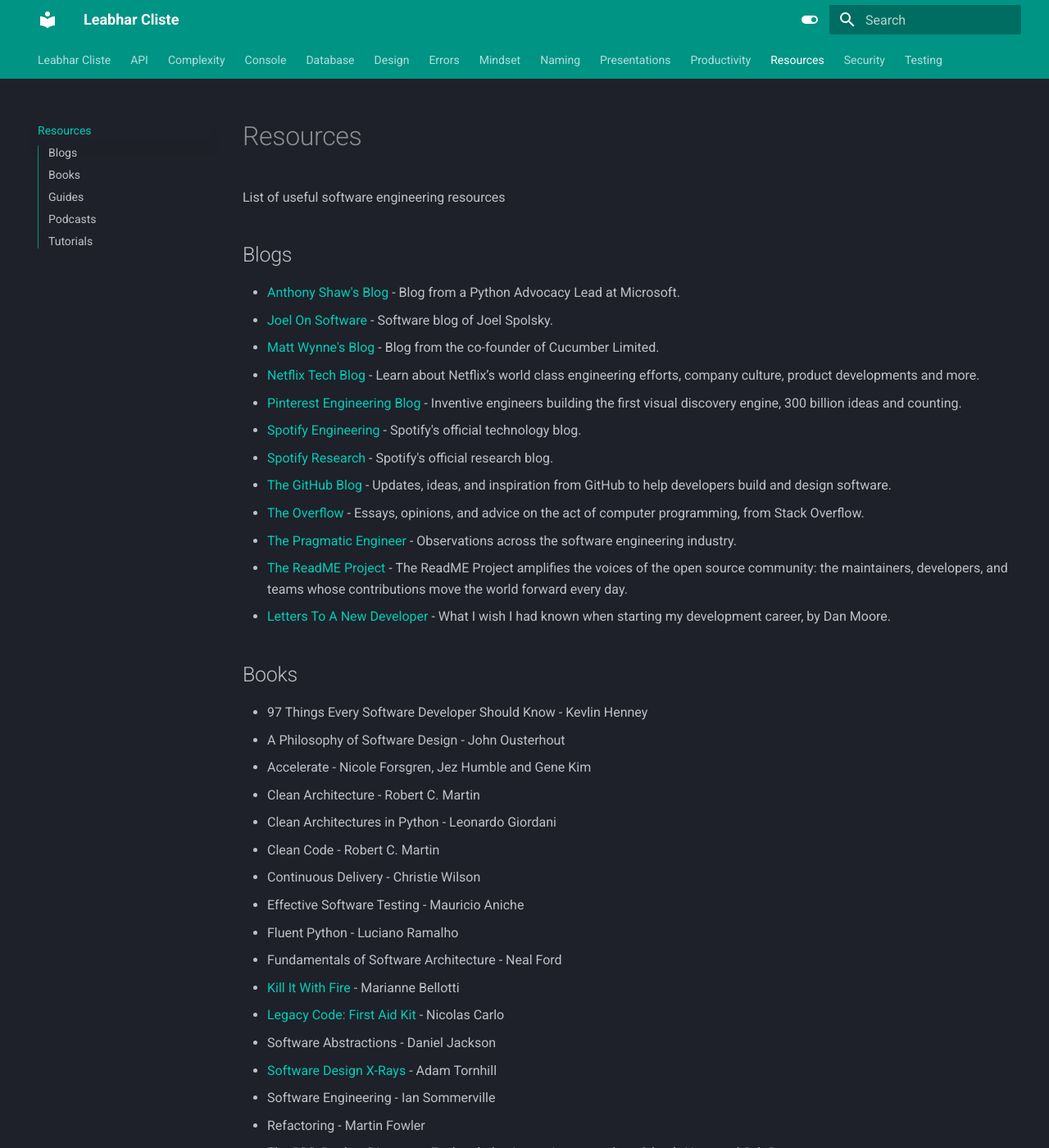
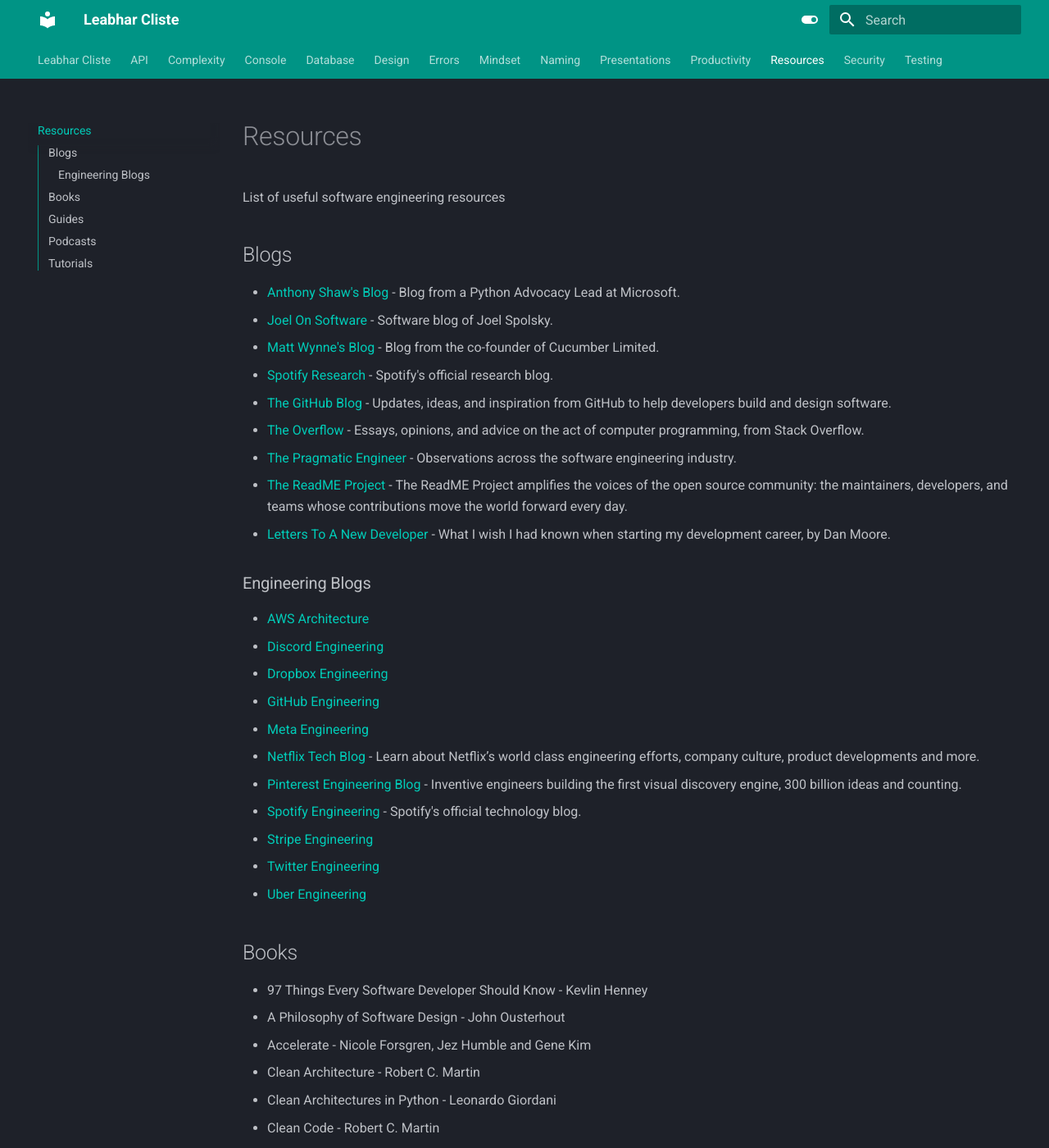
Before and after one commit to kieran-ryan/leabhar-cliste, an MkDocs documentation site: the page built from docs/resources.md, in a window 1280 px wide and 1400 px high. Shown: the whole window at 82% size. Built offline with MkDocs 1.6.1 and Material for MkDocs 9.7.7, drawn with Linux system fonts in a browser that asks for light colours.

Commit message:
Engineering blogs

```diff
--- a/docs/resources.md
+++ b/docs/resources.md
@@ -7,15 +7,26 @@
 - [Anthony Shaw's Blog](https://tonybaloney.github.io/#blog) - Blog from a Python Advocacy Lead at Microsoft.
 - [Joel On Software](https://www.joelonsoftware.com) - Software blog of Joel Spolsky.
 - [Matt Wynne's Blog](https://mattwynne.net) - Blog from the co-founder of Cucumber Limited.
-- [Netflix Tech Blog](https://netflixtechblog.com) - Learn about Netflix’s world class engineering efforts, company culture, product developments and more.
-- [Pinterest Engineering Blog](https://medium.com/pinterest-engineering) - Inventive engineers building the first visual discovery engine, 300 billion ideas and counting.
-- [Spotify Engineering](https://engineering.atspotify.com) - Spotify's official technology blog.
 - [Spotify Research](https://research.atspotify.com/blog/) - Spotify's official research blog.
 - [The GitHub Blog](https://github.blog) - Updates, ideas, and inspiration from GitHub to help developers build and design software.
 - [The Overflow](https://stackoverflow.blog) - Essays, opinions, and advice on the act of computer programming, from Stack Overflow.
 - [The Pragmatic Engineer](https://blog.pragmaticengineer.com) - Observations across the software engineering industry.
 - [The ReadME Project](https://github.com/readme) - The ReadME Project amplifies the voices of the open source community: the maintainers, developers, and teams whose contributions move the world forward every day.
 - [Letters To A New Developer](https://letterstoanewdeveloper.com) - What I wish I had known when starting my development career, by Dan Moore.
+
+### Engineering Blogs
+
+- [AWS Architecture](https://aws.amazon.com/blogs/architecture/)
+- [Discord Engineering](https://discord.com/category/engineering)
+- [Dropbox Engineering](https://dropbox.tech)
+- [GitHub Engineering](https://github.blog/category/engineering/)
+- [Meta Engineering](https://engineering.fb.com)
+- [Netflix Tech Blog](https://netflixtechblog.com) - Learn about Netflix’s world class engineering efforts, company culture, product developments and more.
+- [Pinterest Engineering Blog](https://medium.com/pinterest-engineering) - Inventive engineers building the first visual discovery engine, 300 billion ideas and counting.
+- [Spotify Engineering](https://engineering.atspotify.com) - Spotify's official technology blog.
+- [Stripe Engineering](https://stripe.com/blog/engineering)
+- [Twitter Engineering](https://blog.twitter.com/engineering/en_us)
+- [Uber Engineering](https://www.uber.com/en-IE/blog/engineering/)
 
 ## Books
 
```
